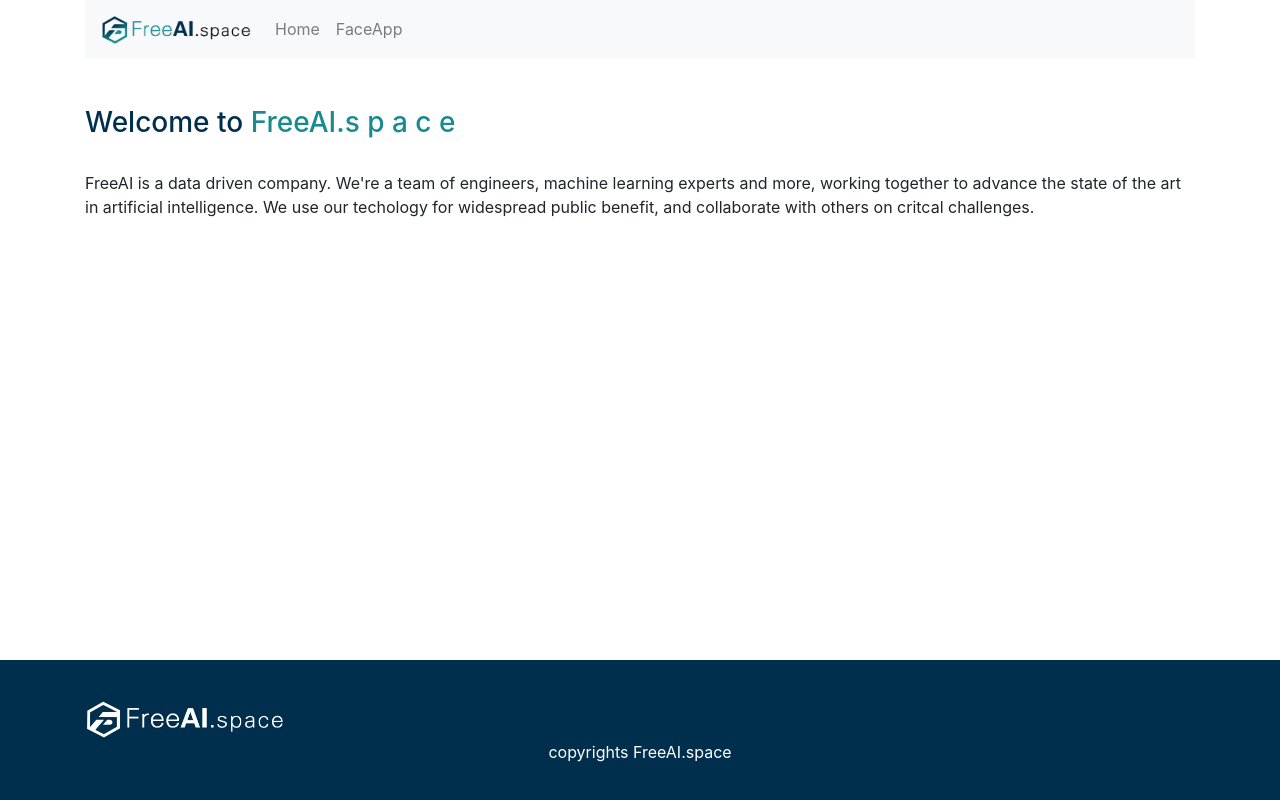
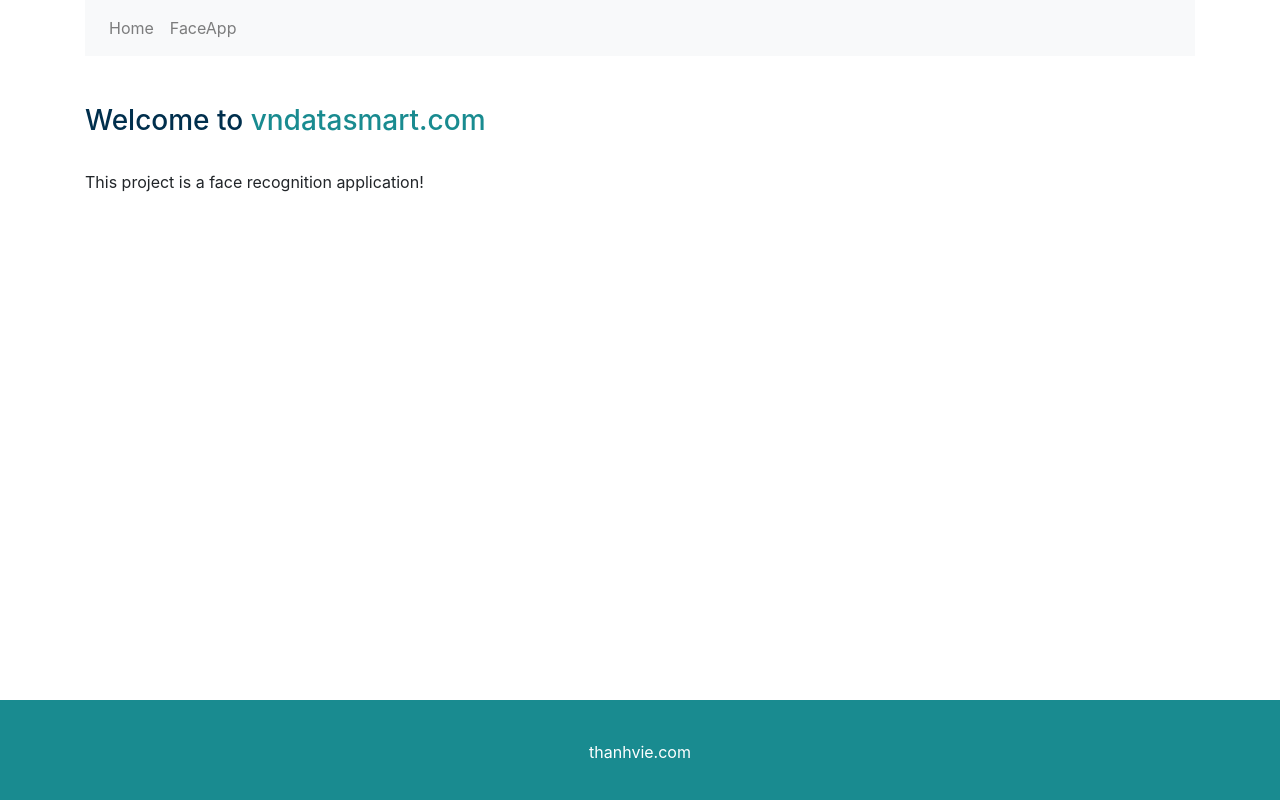
Before and after one commit to thanhvie/face_recognition_webapp, a Flask app: page / in a window 1280 px wide. Run offline with Flask 2, Linux system fonts and the light colour scheme; parts of the project's set-up code (start-up, migrations or seed data) failed here and were passed over; some libraries are stand-ins or nearby versions.

Commit message:
update front end

```diff
--- a/templates/base.html
+++ b/templates/base.html
@@ -13,19 +13,19 @@
       rel="stylesheet"
       href="{{ url_for('static',filename='css/main.css') }}"
     />
-    <title>FreeAI</title>
+    <title>Gender Recognition Apps</title>
   </head>
   <body>
     <div class="container">
       <nav class="navbar navbar-expand-lg navbar-light bg-light">
-        <a class="navbar-brand" href="{{ url_for('index') }}">
+        <!-- <a class="navbar-brand" href="{{ url_for('index') }}">
           <img
             src="{{url_for('static',filename='images/logo_name.png')}}"
             alt=""
             width="150"
             height="30"
           />
-        </a>
+        </a> -->
         <button
           class="navbar-toggler"
           type="button"
@@ -55,14 +55,14 @@
     <!-- footer -->
     <footer class="footer">
       <div class="container">
-        <img
-          src="{{ url_for('static', filename='images/logo_blue.png') }}"
+        <!-- <img
+          src="{{ url_for('static', filename='images/logo_name_vn.png') }}"
           alt=""
           width="200"
           height="40"
-        />
+        /> -->
         <p align="center">
-          <span style="color: white"> copyrights FreeAI.space </span>
+          <span style="color: white"> thanhvie.com </span>
         </p>
       </div>
     </footer>
@@ -73,7 +73,7 @@
         left: 0;
         bottom: 0;
         width: 100%;
-        background-color: #002f4d;
+        background-color: #198b90;
         padding-top: 40px;
         padding-bottom: 20px;
       }
--- a/templates/index.html
+++ b/templates/index.html
@@ -3,14 +3,11 @@
 <div class="container">
   <br /><br />
   <h3 class="content">
-    Welcome to <span style="color: #198b90">FreeAI.s p a c e</span>
+    Welcome to <span style="color: #198b90">vndatasmart.com</span>
   </h3>
   <br />
   <p>
-    FreeAI is a data driven company. We're a team of engineers, machine learning
-    experts and more, working together to advance the state of the art in
-    artificial intelligence. We use our techology for widespread public benefit,
-    and collaborate with others on critcal challenges.
+    This project is a face recognition application!
   </p>
 </div>
 
```
Also changed, not shown: images/logo_name_vn.png (added), static/predict/logo.png (deleted), static/uploads/logo.png (deleted), 1 other file.
